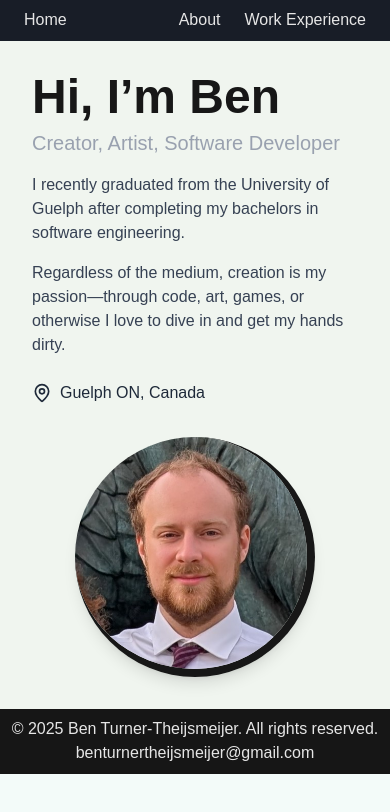
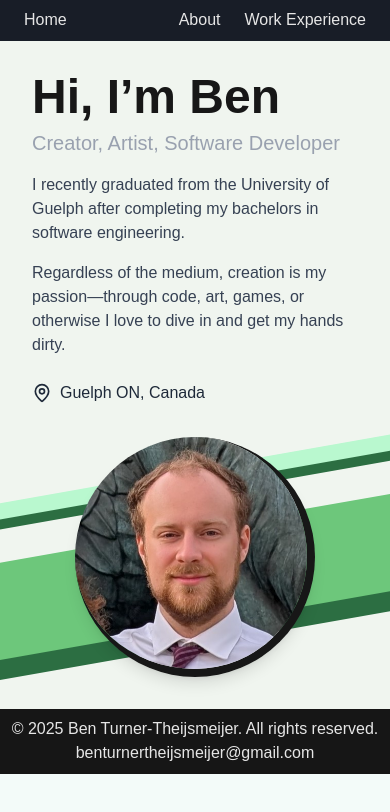
Before and after one commit to Ben-Turner-Theijsmeijer/Portfolio, a Next.js app: page /about in a window 390 px wide. Shown: the top 812 px of the page. Built offline with nearby package versions, Linux system fonts and the light colour scheme.

Commit message:
got working for mobile and smaller screens

```diff
--- a/app/about/page.tsx
+++ b/app/about/page.tsx
@@ -36,21 +36,13 @@ export default function AboutMe() {
                     delay: 0.2,
                 }}
                 className="Stripe">
-                    <div className="absolute p-0 md:p-5 w-screen md:-left-70 lg:-left-110 xl:-left-140 2xl:-left-155 rotate-282 accent3">
-                    </div>
-                    <div className="absolute p-0 md:p-5 w-screen md:-left-74 lg:-left-114 xl:-left-144 2xl:-left-159 rotate-282 accent1">
-                    </div>
-                    <div className="absolute p-0 md:p-10 lg:p-20 xl:p-25 w-screen md:-left-45 lg:-left-75 xl:-left-95 2xl:-left-110 rotate-282 accent3">
-                    </div>
-                    <div className="absolute p-0 md:p-10 lg:p-20 xl:p-25 w-screen md:-left-50 lg:-left-80 xl:-left-105 2xl:-left-120 rotate-282 accent2">
-                    </div>
                 </motion.div> */}
 
-                <div className="Stripe absolute inset-0 flex justify-center items-center max-md:hidden">
-                    <div className="absolute rotate-[192deg] accent3 h-500 w-1/15 translate-y-[-18%]" />
-                    <div className="absolute rotate-[192deg] accent1 h-500 w-1/15 translate-y-[-23%]" />
-                    <div className="absolute rotate-[192deg] accent3 h-500 w-2/5 translate-y-[25%]" />
-                    <div className="absolute rotate-[192deg] accent2 h-500 w-2/5 translate-y-[20%]" />
+                <div className="Stripe absolute inset-0 flex justify-center items-center">
+                    <div className="absolute rotate-[260deg] md:rotate-[12deg] accent3 h-500 w-1/15 translate-y-[-3.5%] md:translate-y-[-18%]" />
+                    <div className="absolute rotate-[260deg] md:rotate-[12deg] accent1 h-500 w-1/15 translate-y-[-4%] md:translate-y-[-23%]" />
+                    <div className="absolute rotate-[260deg] md:rotate-[12deg] accent3 h-500 w-2/5 translate-y-[2%] md:translate-y-[25%]" />
+                    <div className="absolute rotate-[260deg] md:rotate-[12deg] accent2 h-500 w-2/5 translate-y-[1%] md:translate-y-[20%]" />
                 </div>
 
 
```
